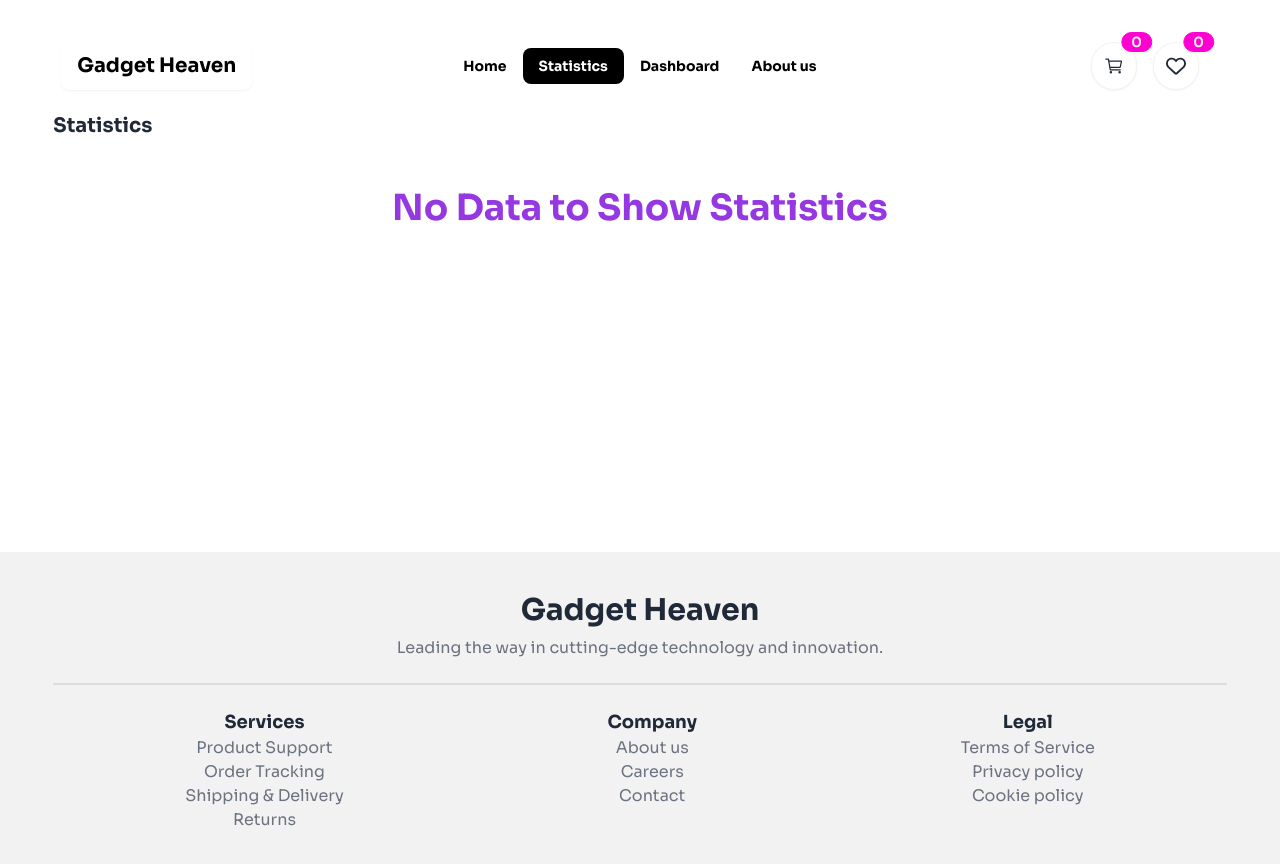
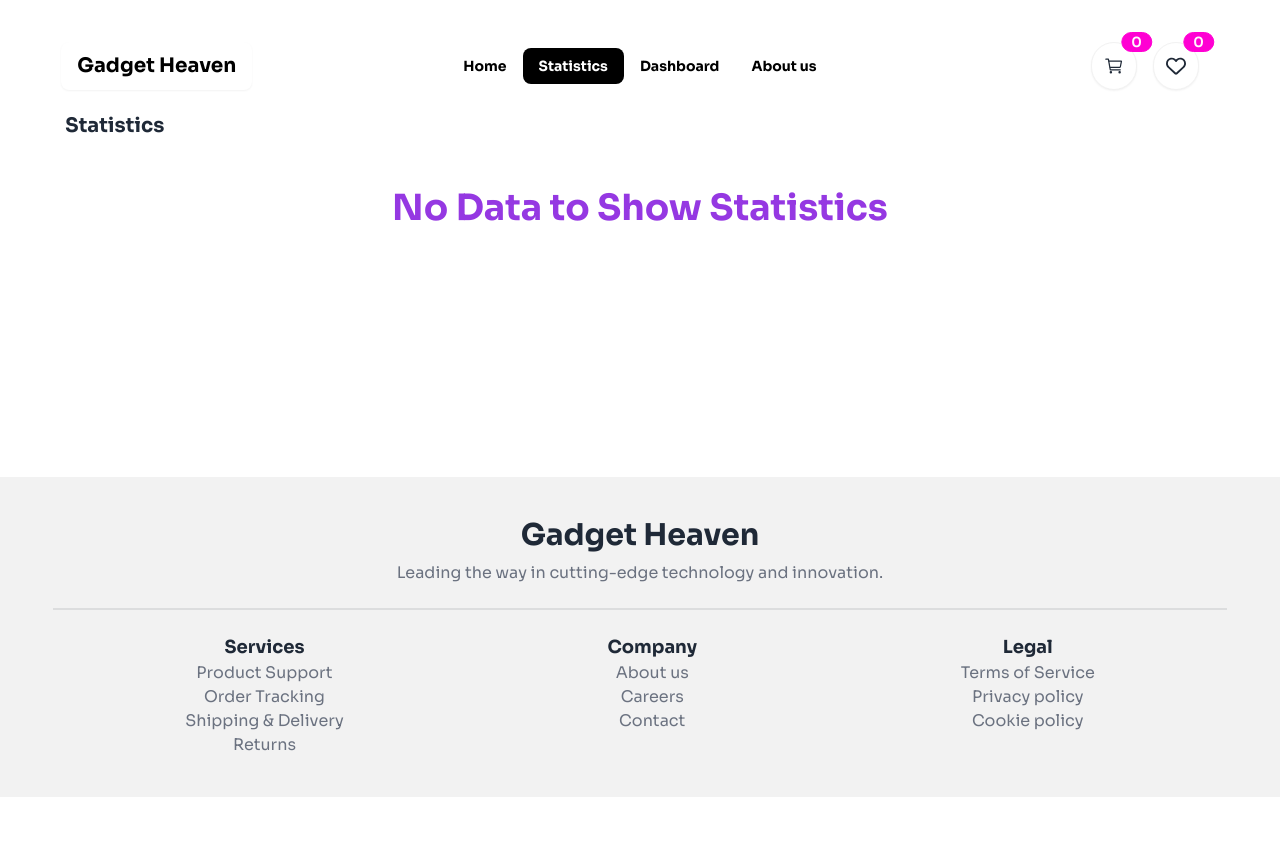
Before and after one commit to Farhanasharna2000/Gadget-Heaven, a React (Vite) app: page /statistics in a window 1280 px wide. Shown: the top 864 px of the page. After the commit the page ends 800 px from the top, so only its background shows below. Built offline with nearby package versions, Linux system fonts and the light colour scheme.

Commit message:
last update

```diff
--- a/src/LayOut/MainLayOut.jsx
+++ b/src/LayOut/MainLayOut.jsx
@@ -15,7 +15,7 @@ const MainLayOut = () => {
         <title>Gadget Heaven</title> {/* Default title */}
       </Helmet>
           <Navbar  />
-        <div className="min-h-[calc(100vh-400px)]">
+        <div className="min-h-[calc(100vh-475px)]">
         <Outlet/>
         </div>
         <Footer/>
--- a/src/Pages/Statistics.jsx
+++ b/src/Pages/Statistics.jsx
@@ -6,7 +6,7 @@ const Statistics = () => {
             <Helmet>
         <title>Statistics | Gadget Heaven</title>
       </Helmet>
-          <h1 className="font-bold mt-3 text-xl">Statistics</h1>
+          <h1 className="font-bold mt-3 ml-3 text-xl">Statistics</h1>
           <h2 className="font-bold text-center text-[#9538E2] text-4xl py-12">No Data to Show Statistics</h2>
         </div>
     );
```
